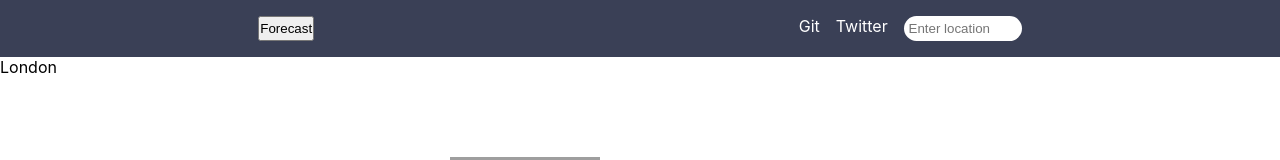
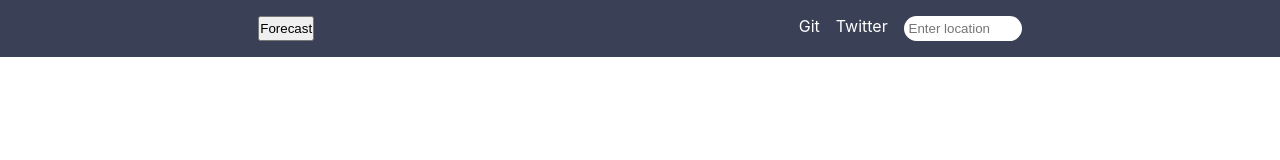
Before and after one commit to amiabl-programr/weatherApp1, a React (Create React App) app: page / in a window 1280 px wide. Shown: the top 160 px of the page. Built offline with nearby package versions, Linux system fonts and the light colour scheme; no server answers; grey boxes are pictures that could not be loaded.

Commit message:
update dependencies

```diff
--- a/package.json
+++ b/package.json
@@ -2,7 +2,6 @@
   "name": "victor",
   "version": "0.1.0",
   "private": true,
-  "proxy": "http://localhost:3000/",
   "dependencies": {
     "@testing-library/jest-dom": "^5.16.1",
     "@testing-library/react": "^12.1.2",
--- a/src/App.js
+++ b/src/App.js
@@ -1,13 +1,13 @@
 import React from "react";
 import { useState } from "react";
 import "./App.css";
-import cloud from "./cloud.png";
+import cloud from "./assets/cloud.png";
 
 
 
 const App = () => {
   const [data, setData] = useState({});
-  const [location, setLocation] = useState("London");
+  const [location, setLocation] = useState("");
   const API_KEY = process.env.REACT_APP_WEATHER_API_KEY;
   const URL = `https://api.openweathermap.org/data/2.5/weather?q=${location}&appid=${API_KEY}`;
   // use string literals for the api key
```
Also changed, not shown: 1 other file (tests, documents, lock files or other folders).
